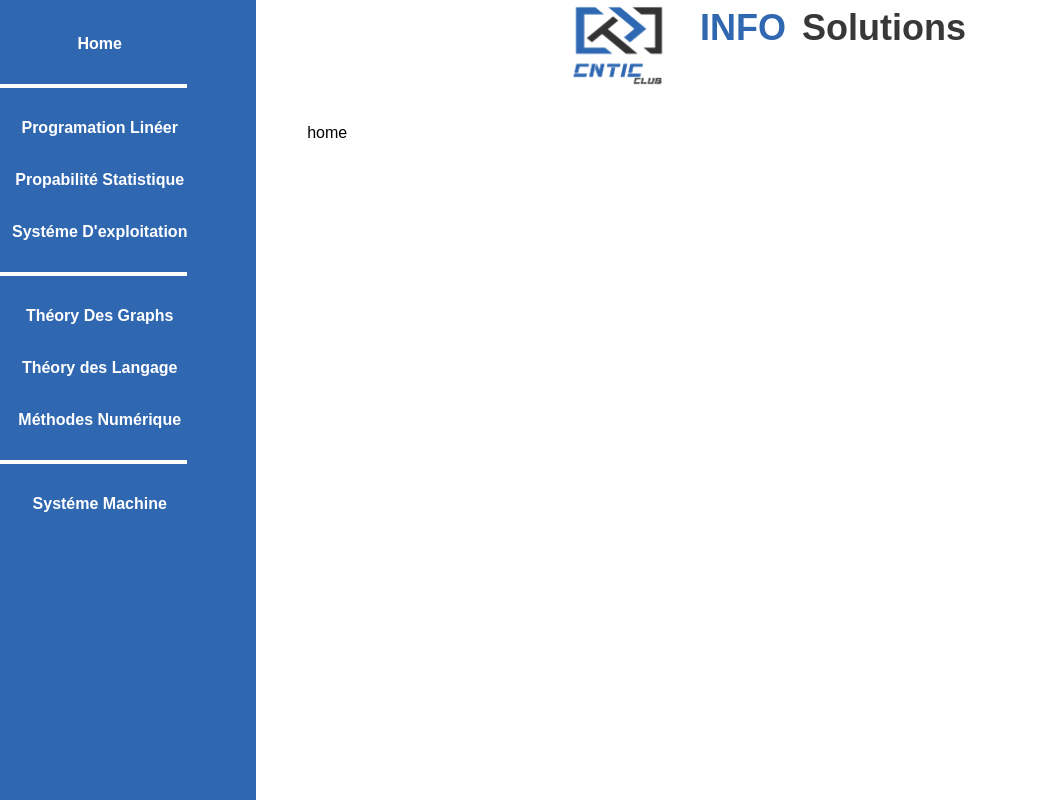
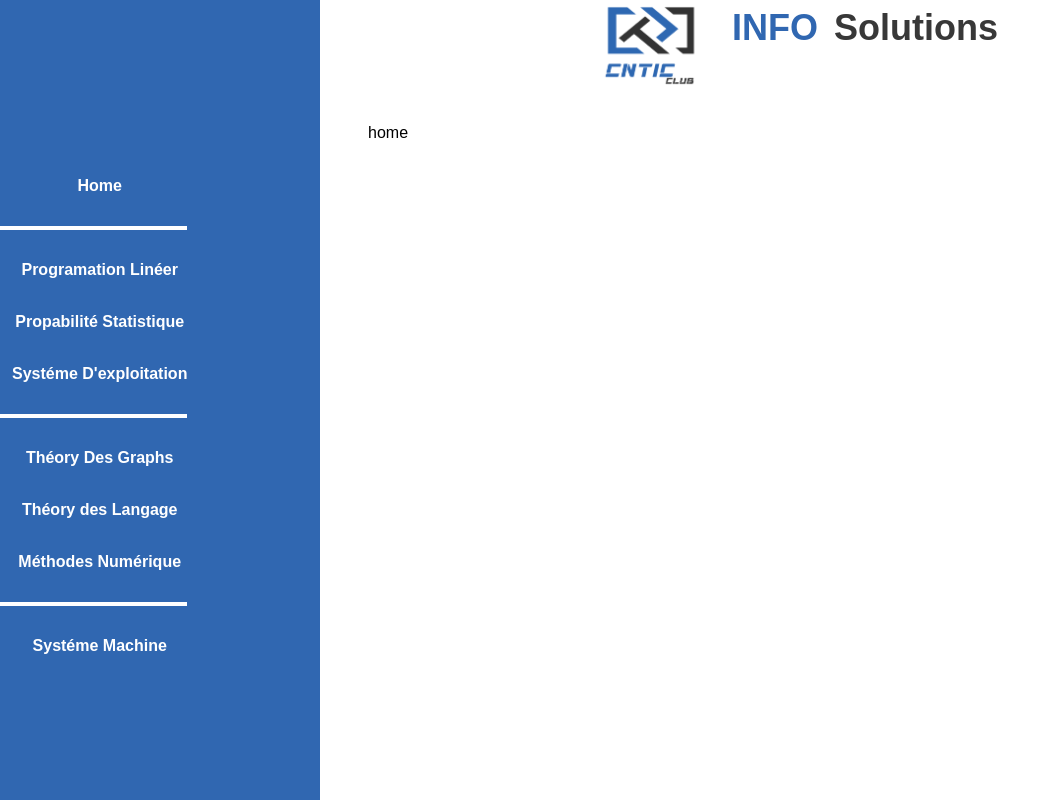
Before and after one commit to imadbenmadi/InfoSolutions, a React (Vite) app: page / in a window 1280 px wide. Shown: the whole page, without its empty margins (0-1060 px from the left). Built offline with nearby package versions, Linux system fonts and the light colour scheme.

Commit message:
menu bar Laptop

```diff
--- a/src/App.jsx
+++ b/src/App.jsx
@@ -6,11 +6,11 @@ export default function App() {
     return (
         <div className="relative h-[100vh] w-[100vw]   ">
             <div className=" md:flex min-h-full w-full">
-                <div className=" md:flex-[20%] ">
+                <div className=" md:flex-[25%] ">
                     <MenuBar />
                 </div>
 
-                <div className="md:flex-[80%]  ">
+                <div className="md:flex-[75%]  ">
                     <Header />
                     <div className=" w-[90%] m-auto">
                         <Outlet />
--- a/src/Components/MenuBar.jsx
+++ b/src/Components/MenuBar.jsx
@@ -123,8 +123,8 @@ export default function MenuBar() {
             </div>
 
             {/* Laptop Menu Bar */}
-            <div className=" hidden md:block md:w-[100%]  h-[100%] bg-Blue w-[255px] relative">
-                <div className="flex flex-col items-center justify-start pt-8 gap-7 h-[100%] text-white font-semibold fixed top-0">
+            <div className=" hidden md:block md:w-[100%]  h-[100%] bg-Blue w-[255px] relative ">
+                <div className="flex flex-col items-center justify-center pt-8 gap-7 h-[100%] text-white font-semibold fixed top-0">
                     <Link className="ml-3" to={"/"} onClick={toggleMobileMenu}>
                         Home
                     </Link>
```
